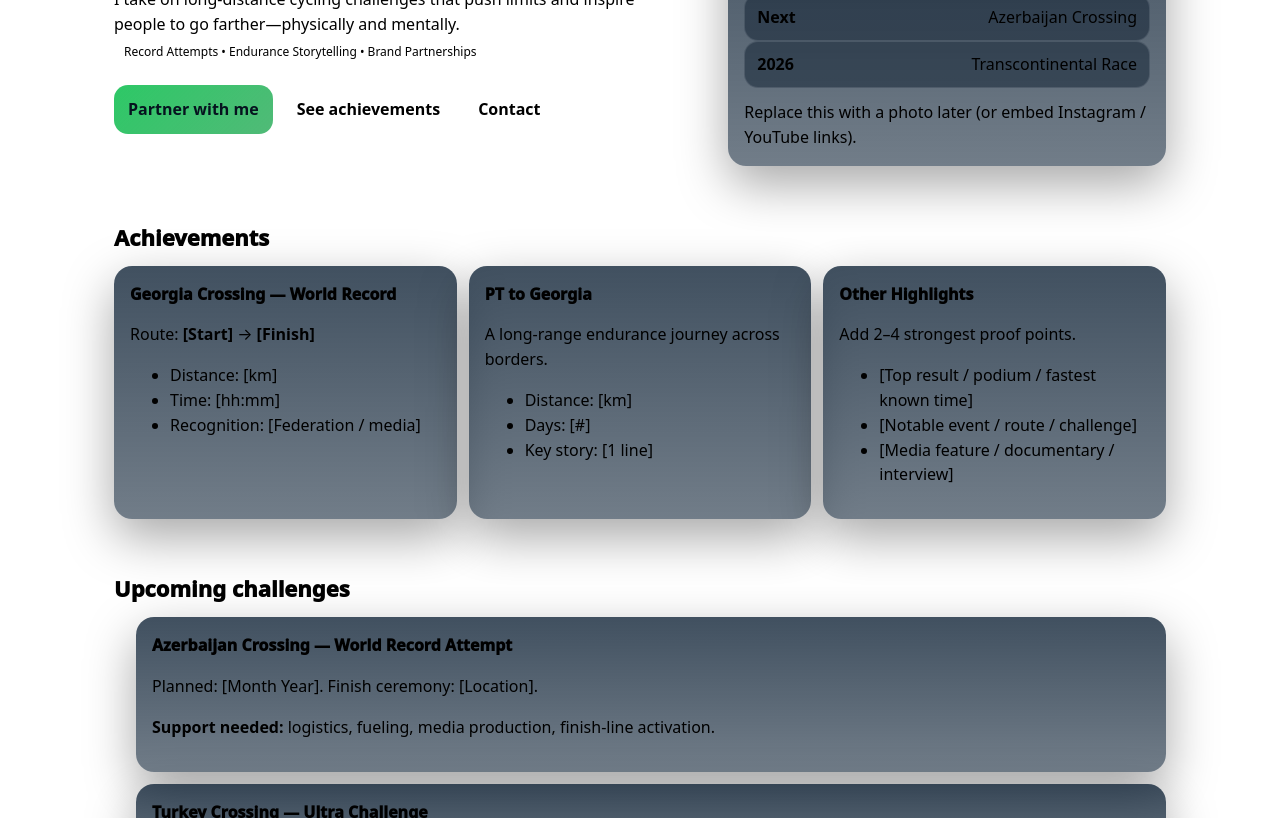
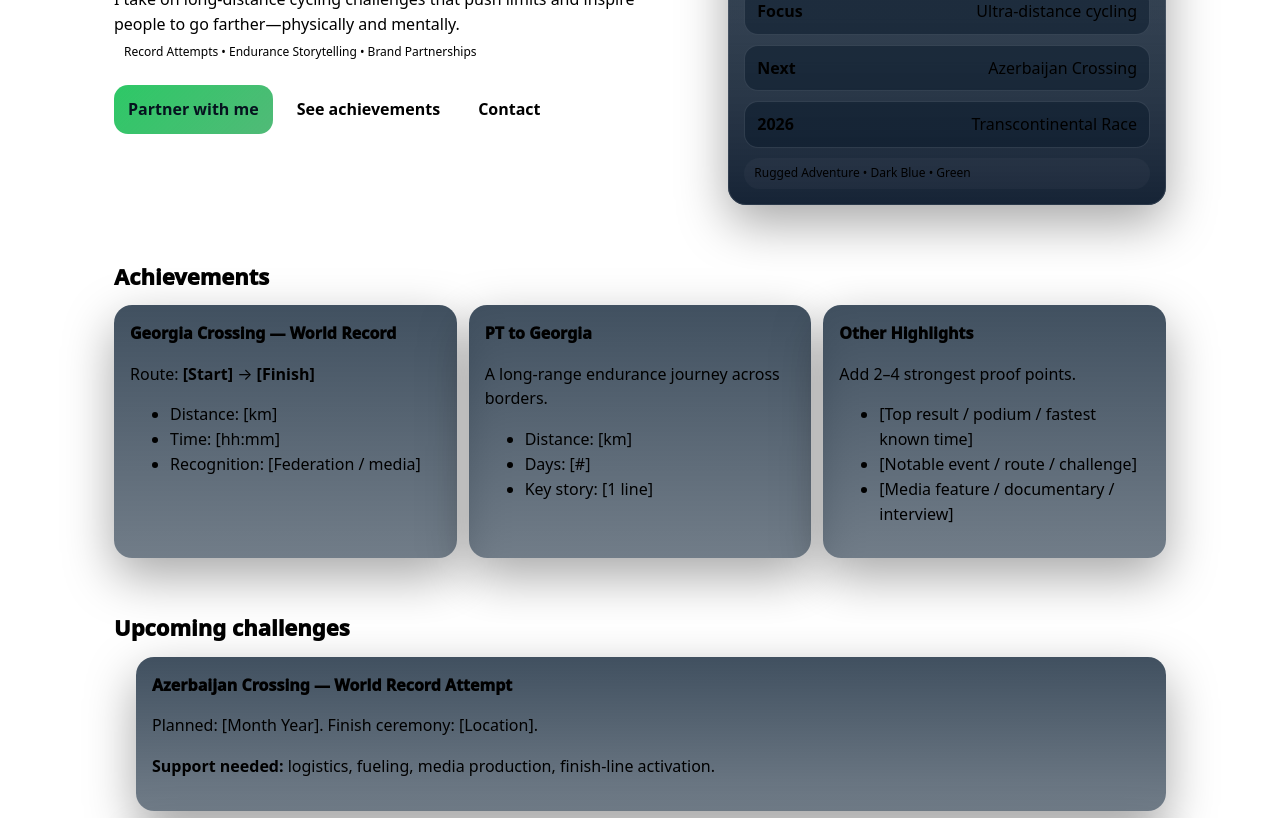
Before and after one commit to ekkk4/Erekle.com, a plain HTML site: page index.html in a window 1280 px wide. Shown: the part 268-1086 px from the top of the page. Drawn offline with Linux system fonts and the light colour scheme.

Commit message:
Update index.html

```diff
--- a/index.html
+++ b/index.html
@@ -214,17 +214,18 @@
         </div>
       </div>
 
-      <div class="card">
-        <div class="kpis">
+      <div class="card photo-card">
+  <div class="photo" aria-label="Erekle photo"></div>
+  <div class="photo-content">
     <div class="kpi"><strong>Base</strong><span>Tbilisi, Georgia</span></div>
     <div class="kpi"><strong>Focus</strong><span>Ultra-distance cycling</span></div>
     <div class="kpi"><strong>Next</strong><span>Azerbaijan Crossing</span></div>
     <div class="kpi"><strong>2026</strong><span>Transcontinental Race</span></div>
+    <span class="pill">Rugged Adventure • Dark Blue • Green</span>
   </div>
-        <p class="muted" style="margin:12px 0 0">
-          Replace this with a photo later (or embed Instagram / YouTube links).
-        </p>
+  <div class="photo-overlay"></div>
 </div>
+
     </div>
 
     <section id="achievements">
```
Lines whose indentation alone changed are shown as unchanged.
